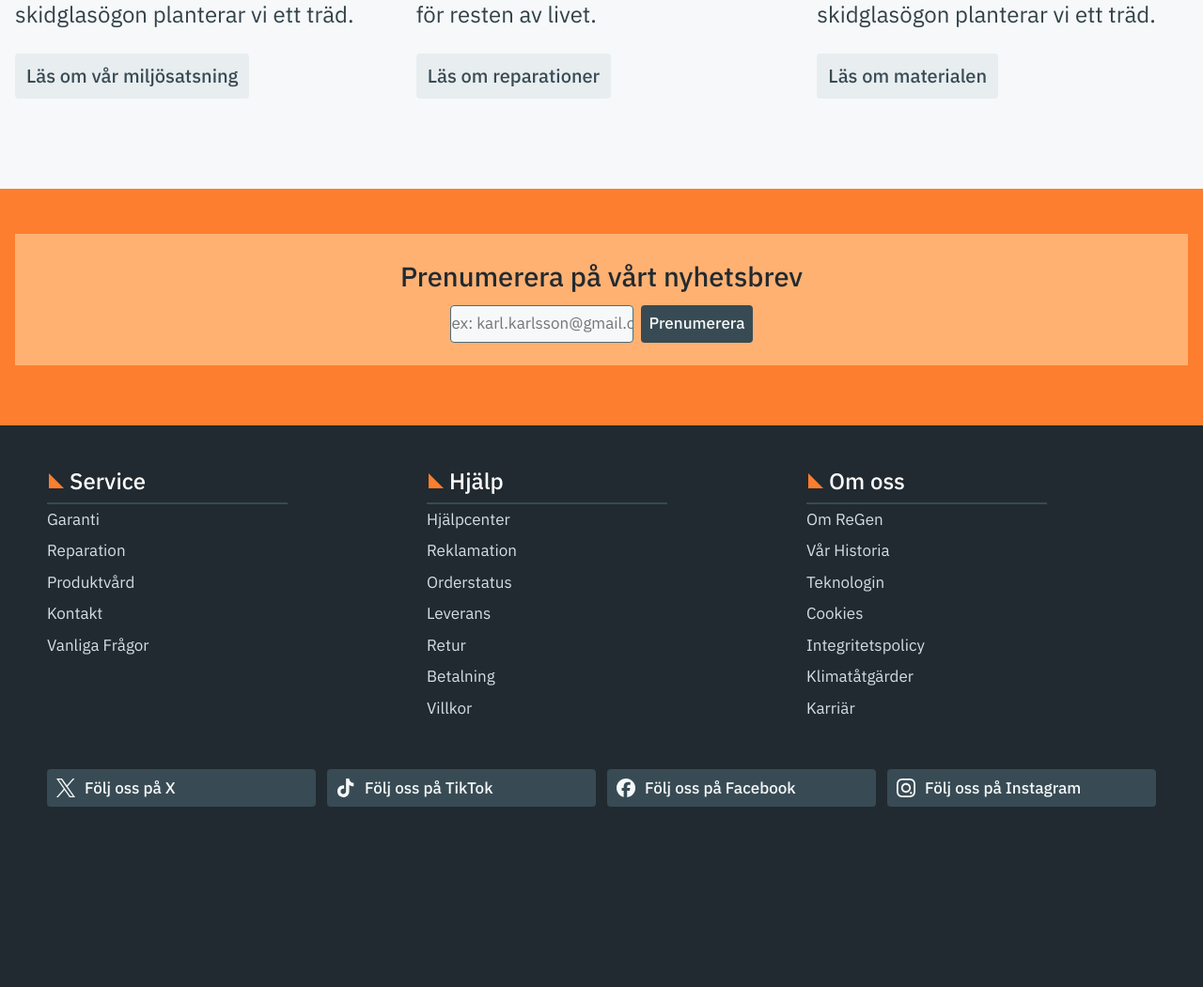
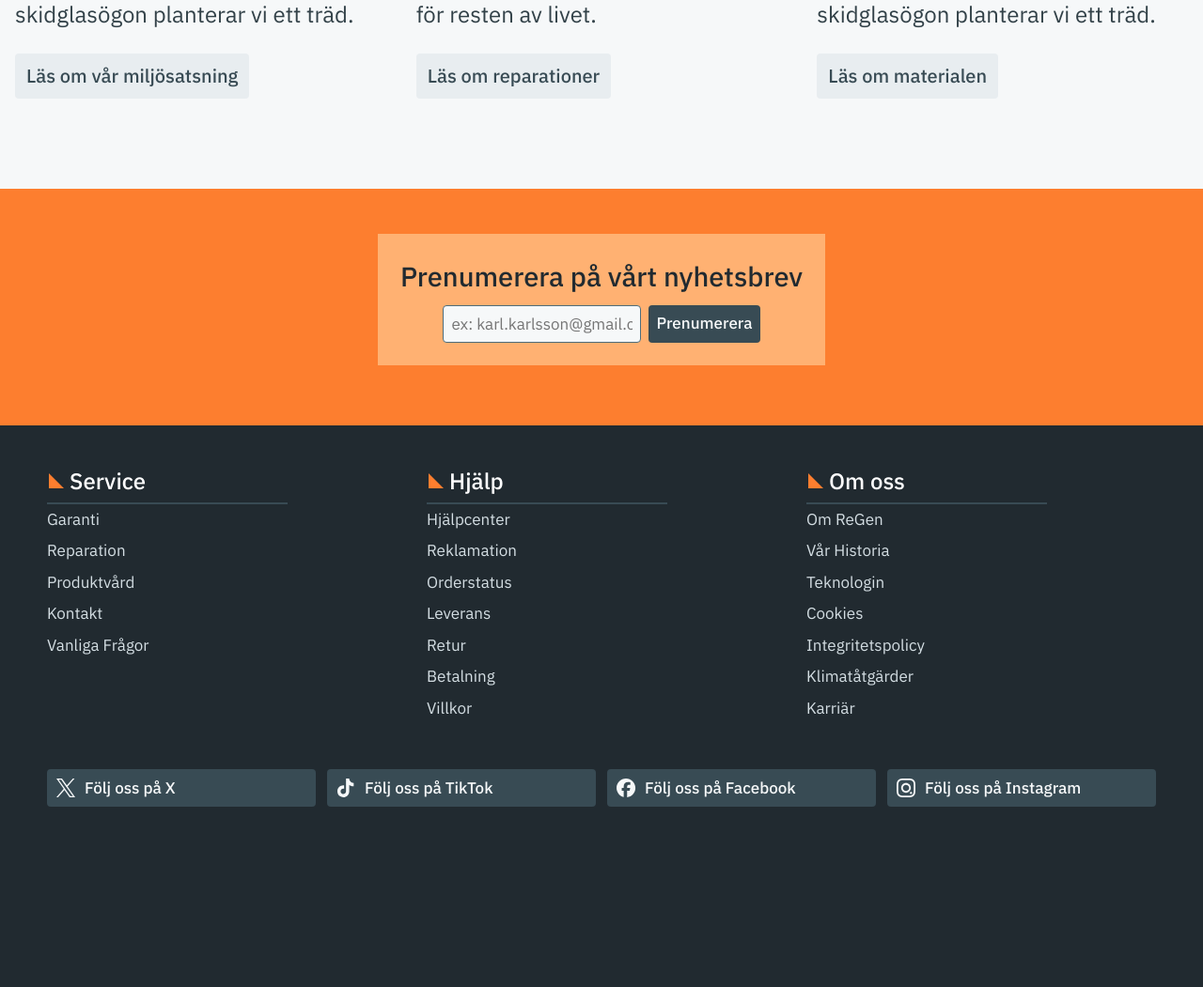
Before and after one commit to PU-MEriksson/ReGen, a PHP site: page / in a window 1280 px wide. Shown: the part 5069-6120 px from the top of the page at 94% size. Run offline with PHP 8.4, Linux system fonts and the light colour scheme.

Commit message:
Made some changes to the look of the newsletter. Added images and changed images for GPS-tag section

```diff
--- a/css/newsletter.css
+++ b/css/newsletter.css
@@ -31,6 +31,7 @@
   font-weight: 500;
   line-height: 150%; /* 2.71875rem */
   align-self: stretch;
+  max-width: 500px;
 }
 
 .newsletter-container form {
@@ -41,7 +42,33 @@
   align-self: stretch;
 }
 
-.newsletter-container input[type="email"] {
+.input-field {
+  display: flex;
+  flex-direction: column;
+  align-items: flex-start;
+  gap: 0.25rem;
+  align-self: stretch;
+  /* Typography */
+  color: var(--colors-neutral-600, #4e6d7b);
+  font-family: "IBM Plex Sans";
+  font-size: 1.0625rem;
+  font-style: normal;
+  font-weight: var(--font-weight-regular, 400);
+  line-height: 150%; /* 1.59375rem */
+  /* Input-field */
+  display: flex;
+  height: 2.5rem;
+  min-width: 10rem;
+  padding: var(--spacing-1, 0.5rem);
+  align-items: center;
+  gap: 0.5rem;
+  align-self: stretch;
+  border-radius: 0.25rem;
+  border: 1px solid #4e6d7b;
+  background: #f6f8f9;
+}
+
+/* .newsletter-container input[type="email"] {
   display: flex;
   flex-direction: column;
   align-items: flex-start;
@@ -52,11 +79,11 @@
   font-size: 1.0625rem;
   font-style: normal;
   font-weight: 400;
-  line-height: 150%; /* 1.59375rem */
+  line-height: 150%;
   border-radius: 0.25rem;
   border: 1px solid #4e6d7b;
   background: #f6f8f9;
-}
+} */
 
 .newsletter-container button {
   border: none;
@@ -91,6 +118,12 @@
     gap: 0.5rem;
   }
 
+  .newsletter-frame {
+    display: flex;
+    flex-direction: row;
+    justify-content: center;
+  }
+
   .newsletter-container form {
     display: flex;
     flex-direction: row;
--- a/main.php
+++ b/main.php
@@ -162,7 +162,7 @@
     <!-- GPS-taggen -->
     <section class="product-container-GPS">
         <div class="GPS">
-            <img src="./images/gps.png">
+            <img src="./images/GPS-tag.png" alt="ReGens GPS-tagg">
         </div>
         <div class="GPS-content">
             <div class="GPS-text-container">
@@ -212,7 +212,7 @@
         <div class="newsletter-container">
             <p>Prenumerera på vårt nyhetsbrev</p>
             <form>
-                <input type="email" id="email" name="email" placeholder="ex: karl.karlsson@gmail.com">
+                <input class="input-field" type="email" id="email" name="email" placeholder="ex: karl.karlsson@gmail.com">
 
                 <button type="submit">Prenumerera</button>
             </form>
```
Also changed, not shown: css/gps-tag.css (+21 -9 lines), images/GPS-tag.png (added), images/backplate.left.back.png (added), 4 other files.
